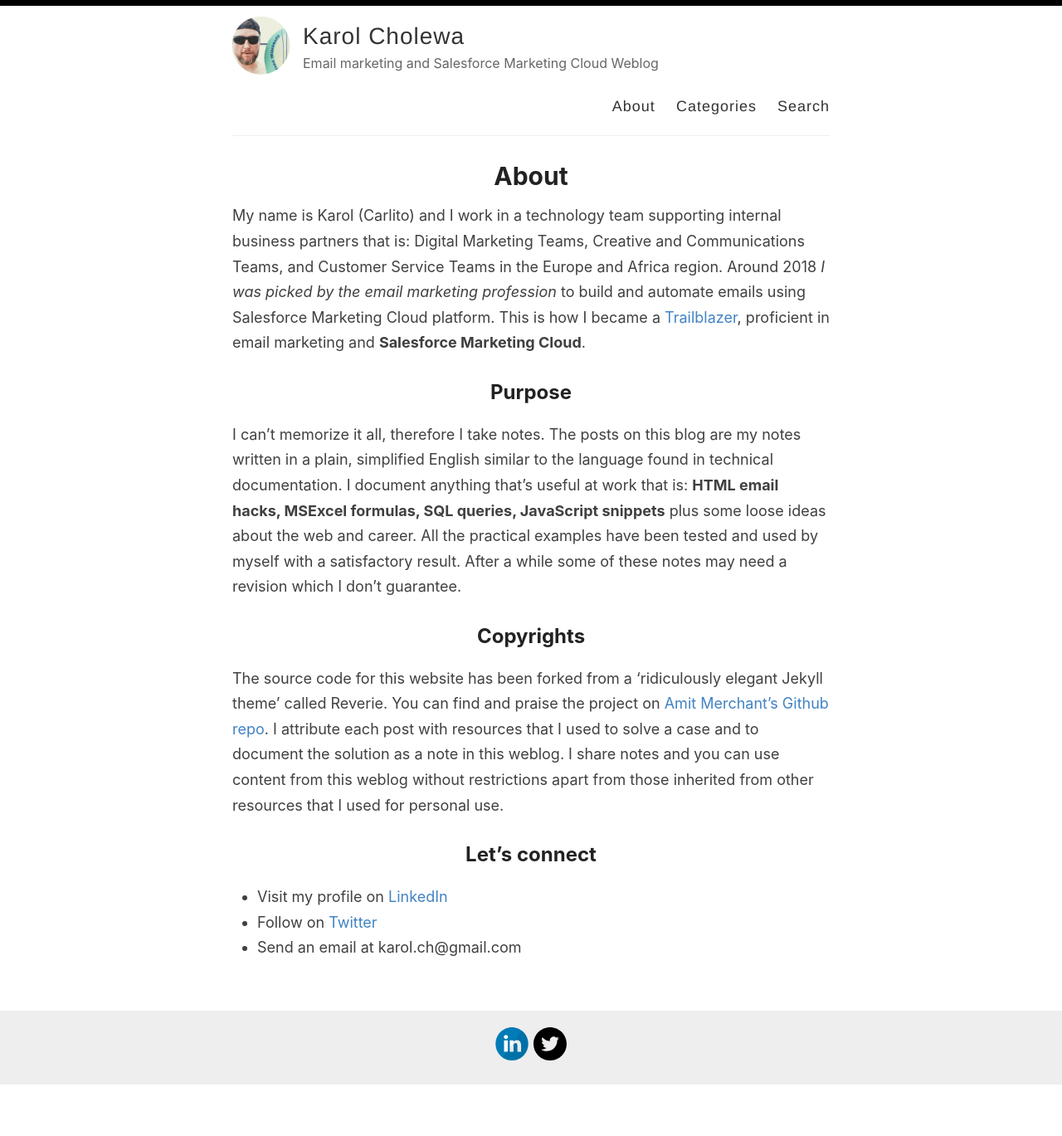
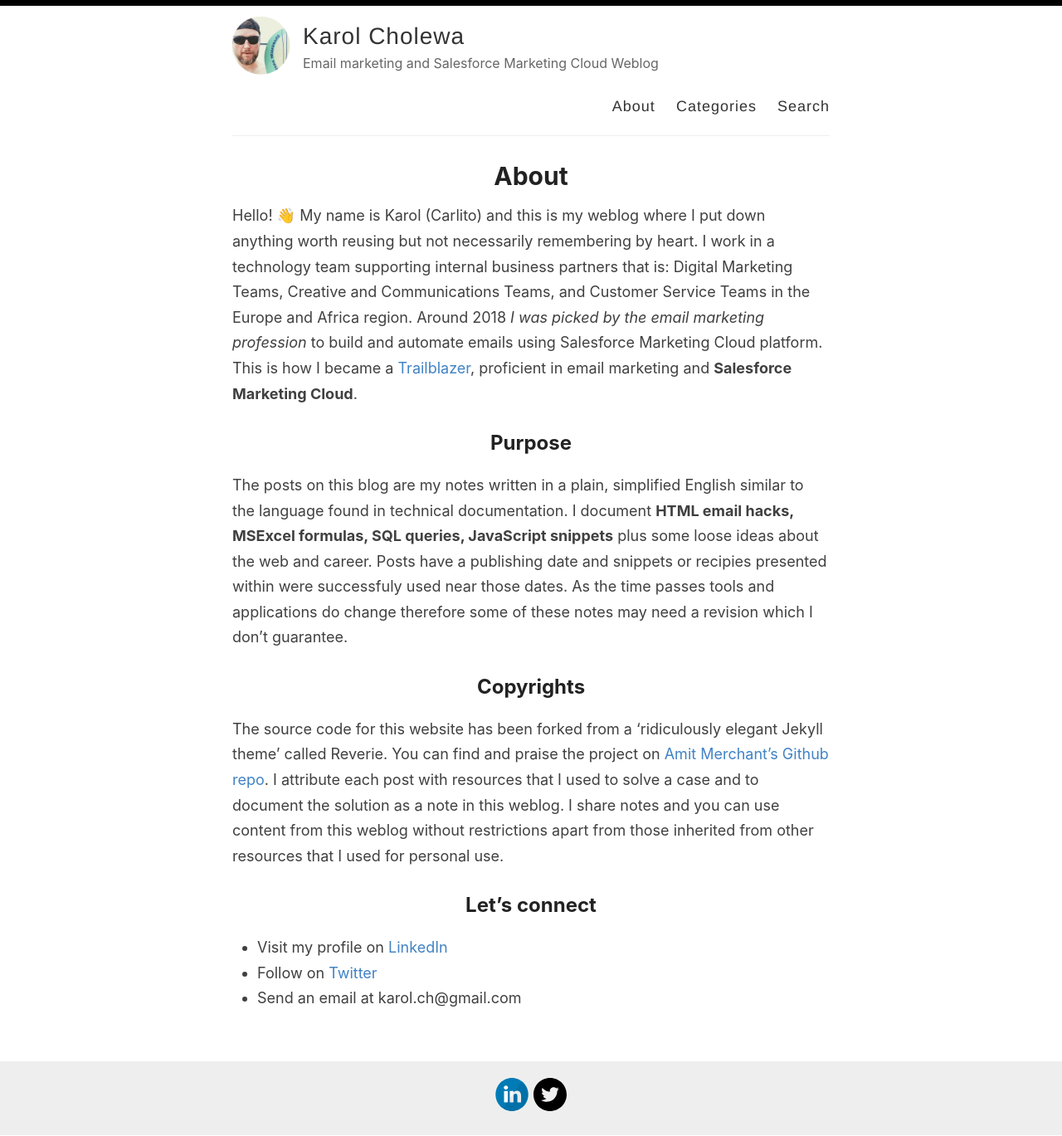
Before and after one commit to karolcholewa/blog, a Jekyll site: the page built from _pages/about.md, in a window 1280 px wide. Shown: the whole page at 83% size. Built offline with Jekyll 4.4.1, drawn with Linux system fonts in a browser that asks for light colours; before the commit the page ends 1307 px from its top, so only the background shows below that.

Commit message:
updated about

```diff
--- a/_pages/about.md
+++ b/_pages/about.md
@@ -4,12 +4,12 @@ title: About
 permalink: /about/
 ---
 
-My name is Karol (Carlito) and I work in a technology team supporting internal business partners that is: Digital Marketing Teams, Creative and Communications Teams, and Customer Service Teams in the Europe and Africa region. Around 2018 *I was picked by the email marketing profession* to build and automate emails using Salesforce Marketing Cloud platform. This is how I became a [Trailblazer](https://trailblazer.me/id/kcholewa), proficient in email marketing and **Salesforce Marketing Cloud**.
+Hello! 👋 My name is Karol (Carlito) and this is my weblog where I put down anything worth reusing but not necessarily remembering by heart. I work in a technology team supporting internal business partners that is: Digital Marketing Teams, Creative and Communications Teams, and Customer Service Teams in the Europe and Africa region. Around 2018 *I was picked by the email marketing profession* to build and automate emails using Salesforce Marketing Cloud platform. This is how I became a [Trailblazer](https://trailblazer.me/id/kcholewa), proficient in email marketing and **Salesforce Marketing Cloud**.
 
 
 ## Purpose
 
-I can't memorize it all, therefore I take notes. The posts on this blog are my notes written in a plain, simplified English similar to the language found in technical documentation. I document anything that's useful at work that is: **HTML email hacks, MSExcel formulas, SQL queries, JavaScript snippets**  plus some loose ideas about the web and career. All the practical examples have been tested and used by myself with a satisfactory result. After a while some of these notes may need a revision which I don't guarantee.
+The posts on this blog are my notes written in a plain, simplified English similar to the language found in technical documentation. I document **HTML email hacks, MSExcel formulas, SQL queries, JavaScript snippets**  plus some loose ideas about the web and career. Posts have a publishing date and snippets or recipies presented within were successfuly used near those dates. As the time passes tools and applications do change therefore some of these notes may need a revision which I don't guarantee.
 
 ## Copyrights
 
```
